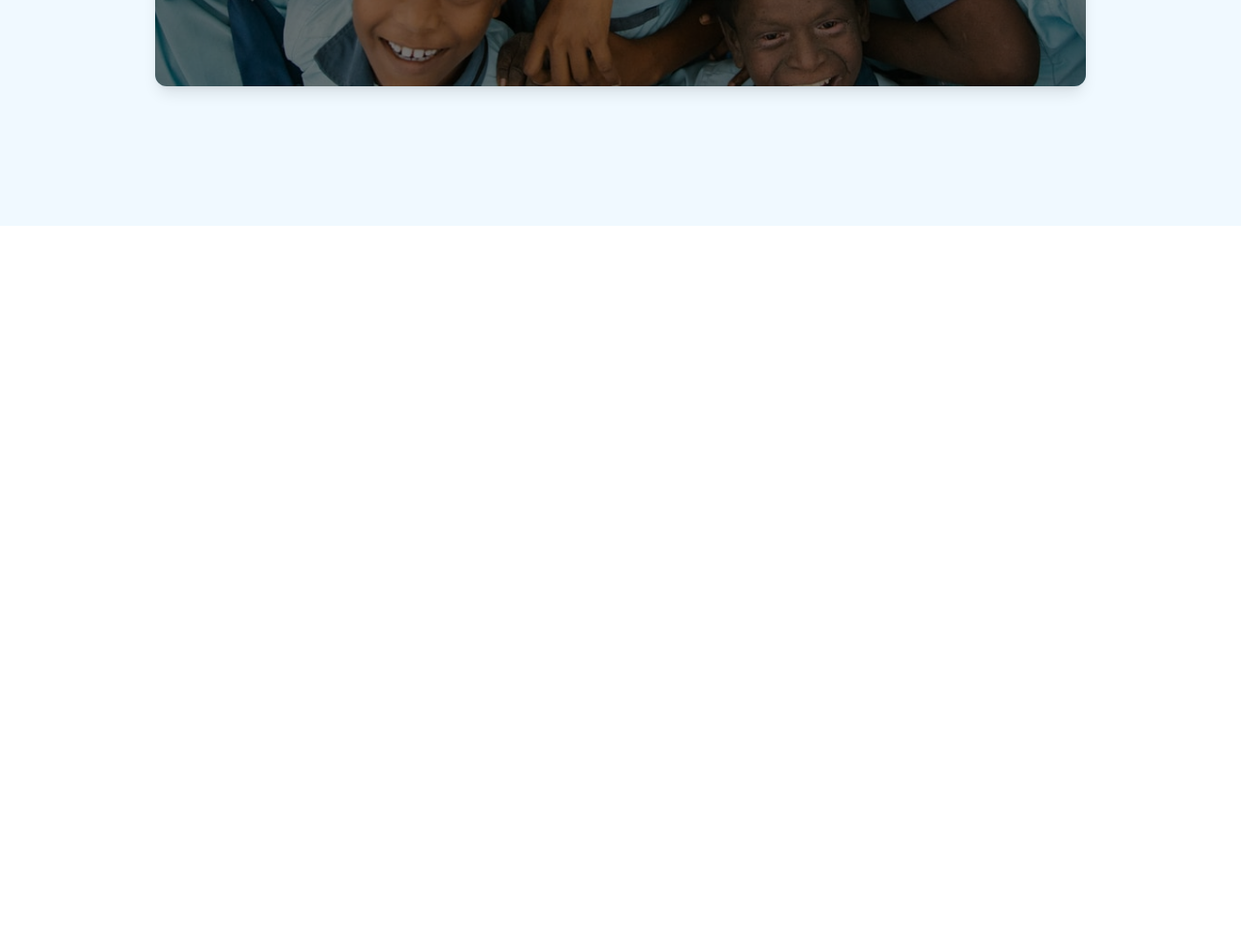
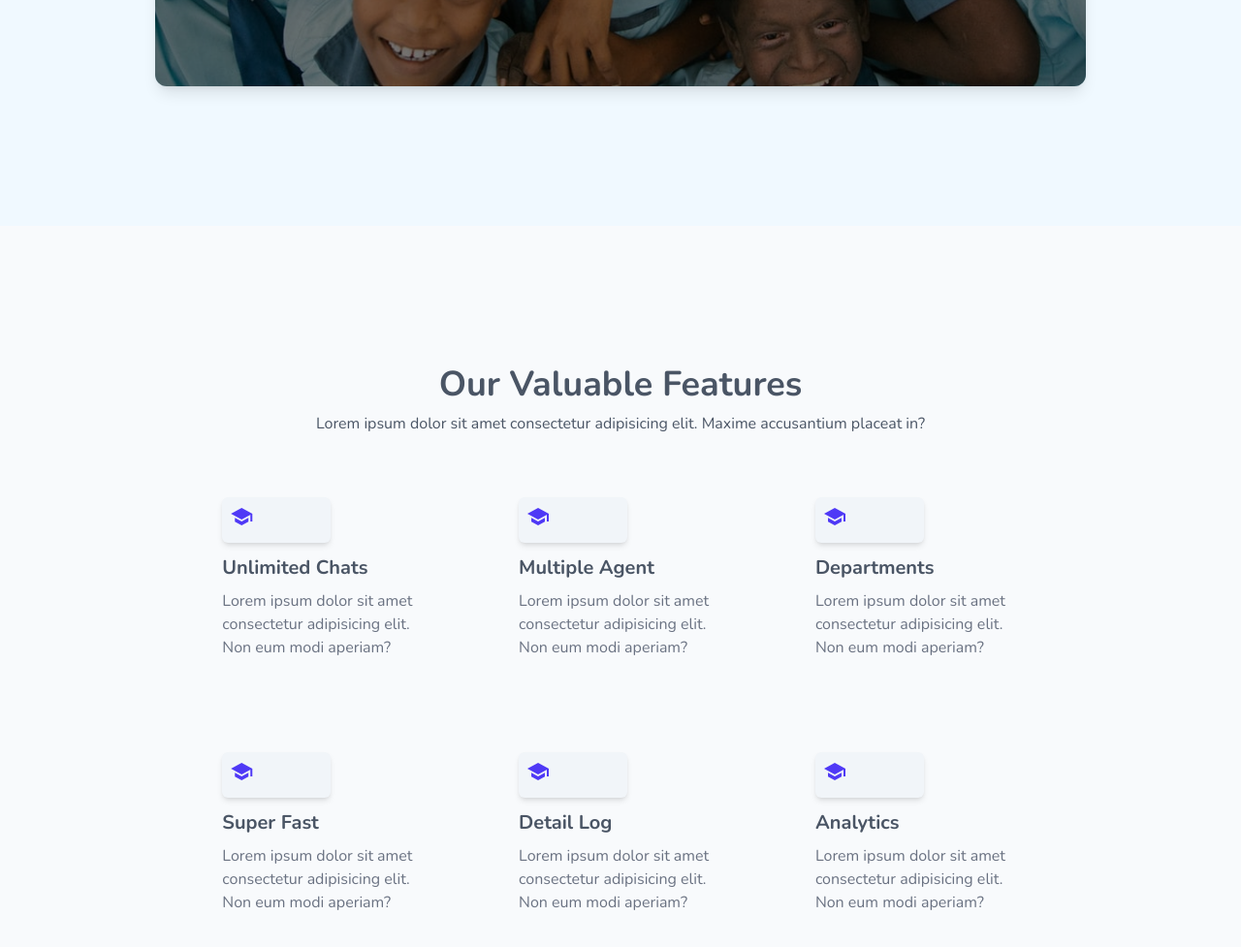
Before and after one commit to johnsonbhaskaran/Tailwind-Projects, a website built with Vite: page tail-biz-listing/index.html in a window 1280 px wide. Shown: the part 6791-7768 px from the top of the page at 97% size. Before the commit the page ends 7024 px from the top, so only its background shows below. Built offline with nearby package versions, Linux system fonts and the light colour scheme; files whose address does not match are found by name.

Commit message:
Done: Features section complted

```diff
--- a/tail-biz-listing/index.html
+++ b/tail-biz-listing/index.html
@@ -750,6 +750,60 @@
         </div>
       </div>
     </section>
+    <!-- Features -->
+    <section class="bg-slate-50 py-36">
+      <div class="w-8/12 mx-auto">
+        <div class="text-center text-gray-600 mb-12">
+          <p class="text-4xl font-bold mb-2">Our Valuable Features</p>
+          <p class="">Lorem ipsum dolor sit amet consectetur adipisicing elit. Maxime accusantium placeat in?</p>
+        </div>
+        <div class="grid grid-cols-3 gap-16">
+          <!-- grids -->
+          <div class="p-4 rounded-md hover:shadow-lg hover:bg-white">
+            <button class="text-gray-600 p-2 bg-slate-100 rounded-md shadow-md">
+              <span class="material-icons text-indigo-600">schooling</span>
+            </button>
+            <p class="text-xl font-bold mt-3 mb-2 text-gray-600">Unlimited Chats</p>
+            <p class="text-gray-500">Lorem ipsum dolor sit amet consectetur adipisicing elit. Non eum modi aperiam?</p>
+          </div>
+          <div class="p-4 rounded-md hover:shadow-lg hover:bg-white">
+            <button class="text-gray-600 p-2 bg-slate-100 rounded-md shadow-md">
+              <span class="material-icons text-indigo-600">schooling</span>
+            </button>
+            <p class="text-xl font-bold mt-3 mb-2 text-gray-600">Multiple Agent</p>
+            <p class="text-gray-500">Lorem ipsum dolor sit amet consectetur adipisicing elit. Non eum modi aperiam?</p>
+          </div>
+          <div class="p-4 rounded-md hover:shadow-lg hover:bg-white">
+            <button class="text-gray-600 p-2 bg-slate-100 rounded-md shadow-md">
+              <span class="material-icons text-indigo-600">schooling</span>
+            </button>
+            <p class="text-xl font-bold mt-3 mb-2 text-gray-600">Departments</p>
+            <p class="text-gray-500">Lorem ipsum dolor sit amet consectetur adipisicing elit. Non eum modi aperiam?</p>
+          </div>
+          <div class="p-4 rounded-md hover:shadow-lg hover:bg-white">
+            <button class="text-gray-600 p-2 bg-slate-100 rounded-md shadow-md">
+              <span class="material-icons text-indigo-600">schooling</span>
+            </button>
+            <p class="text-xl font-bold mt-3 mb-2 text-gray-600">Super Fast</p>
+            <p class="text-gray-500">Lorem ipsum dolor sit amet consectetur adipisicing elit. Non eum modi aperiam?</p>
+          </div>
+          <div class="p-4 rounded-md hover:shadow-lg hover:bg-white">
+            <button class="text-gray-600 p-2 bg-slate-100 rounded-md shadow-md">
+              <span class="material-icons text-indigo-600">schooling</span>
+            </button>
+            <p class="text-xl font-bold mt-3 mb-2 text-gray-600">Detail Log</p>
+            <p class="text-gray-500">Lorem ipsum dolor sit amet consectetur adipisicing elit. Non eum modi aperiam?</p>
+          </div>
+          <div class="p-4 rounded-md hover:shadow-lg hover:bg-white">
+            <button class="text-gray-600 p-2 bg-slate-100 rounded-md shadow-md">
+              <span class="material-icons text-indigo-600">schooling</span>
+            </button>
+            <p class="text-xl font-bold mt-3 mb-2 text-gray-600">Analytics</p>
+            <p class="text-gray-500">Lorem ipsum dolor sit amet consectetur adipisicing elit. Non eum modi aperiam?</p>
+          </div>
+        </div>
+      </div>
+    </section>
 
 </body>
 
```
